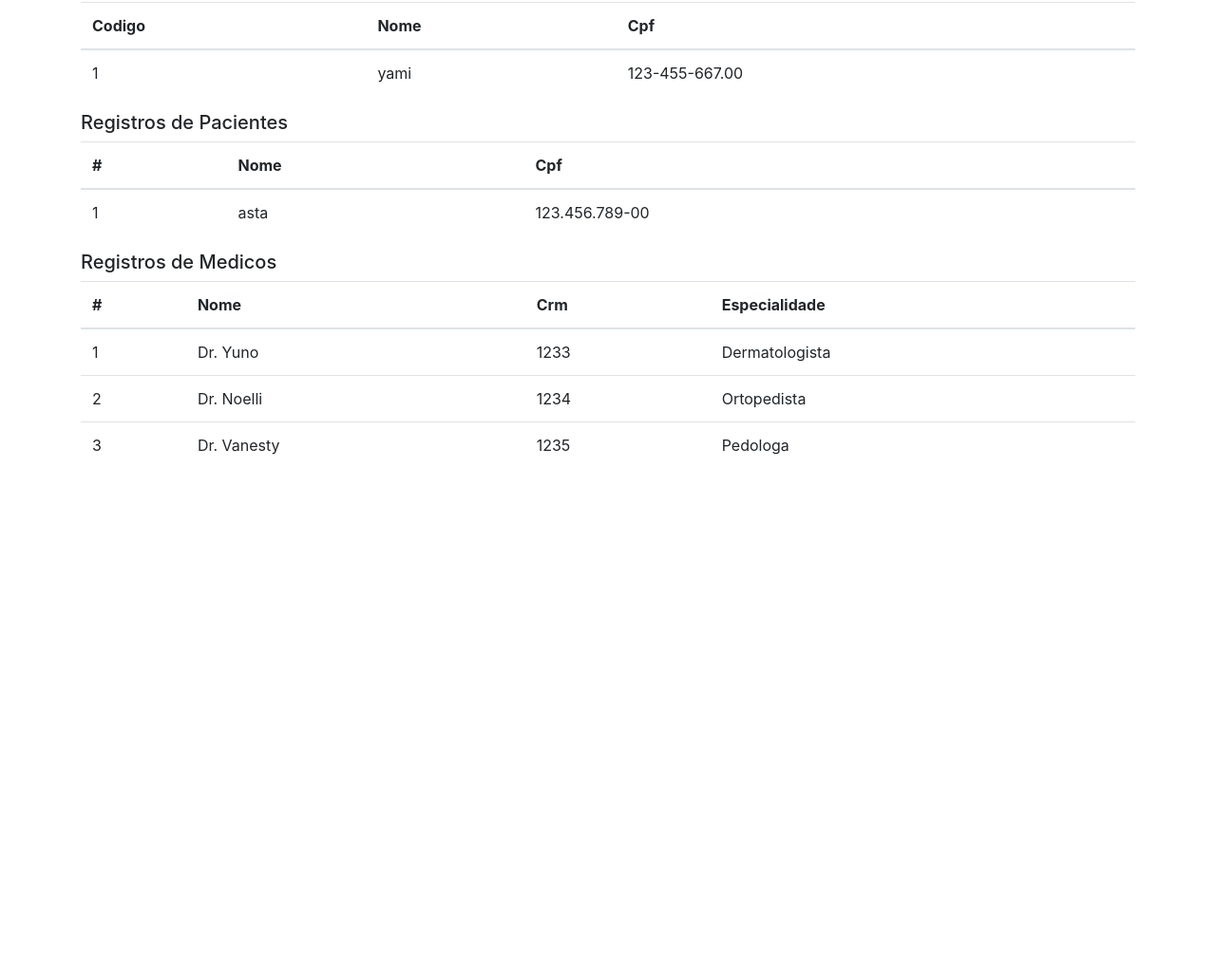
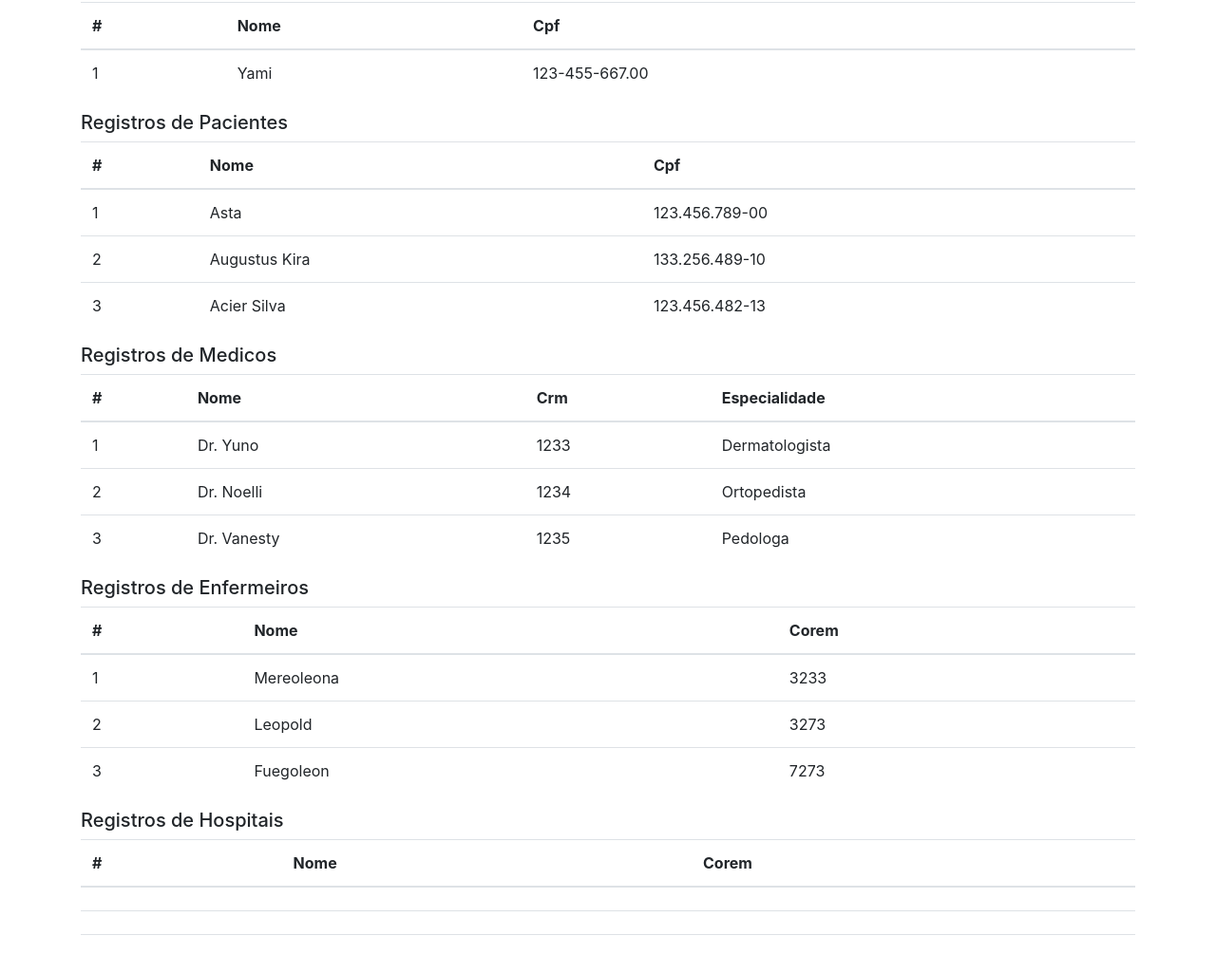
Before and after one commit to jvitorn/ExerHospitalType, a website: page index.html in a window 1280 px wide. Shown: the part 177-1202 px from the top of the page at 95% size. Before the commit the page ends 800 px from the top, so only its background shows below. Drawn offline with nearby package versions, Linux system fonts and the light colour scheme.

Commit message:
adicionando mais funcionarios

```diff
--- a/index.html
+++ b/index.html
@@ -36,7 +36,7 @@
                 <h5 class="h5">Registros de funcionarios</h5>
                     <thead>
                         <tr>
-                        <th scope="col">Codigo</th>
+                        <th scope="col">#</th>
                         <th scope="col">Nome</th>
                         <th scope="col">Cpf</th>
                         </tr>
@@ -65,9 +65,19 @@
                     </thead>
                     <tbody>
                         <tr>
-                            <td id="codigopaciente"></td>
-                            <td id="nomepaciente"></td>
-                            <td id="cpfpaciente"></td>
+                            <td id="codigopaciente1"></td>
+                            <td id="nomepaciente1"></td>
+                            <td id="cpfpaciente1"></td>
+                        </tr>
+                        <tr>
+                            <td id="codigopaciente2"></td>
+                            <td id="nomepaciente2"></td>
+                            <td id="cpfpaciente2"></td>
+                        </tr>
+                        <tr>
+                            <td id="codigopaciente3"></td>
+                            <td id="nomepaciente3"></td>
+                            <td id="cpfpaciente3"></td>
                         </tr>
                     </tbody>
                 </table>
@@ -109,12 +119,77 @@
                 </table>
             </div>
         </div>
+        <!-- Enfermeiro -->
+        <div class="row">
+             <div class="col-md-12 enfermeiro">
+                <table class="table">
+                <h5 class="h5">Registros de Enfermeiros</h5>
+                    <thead>
+                        <tr>
+                        <th scope="col">#</th>
+                        <th scope="col">Nome</th>
+                        <th scope="col">Corem</th>
+                        </tr>
+                    </thead>
+                    <tbody>
+                        <tr>
+                            <td id="codigoenfermeiro1"></td>
+                            <td id="nomeenfermeiro1"></td>
+                            <td id="corem1"></td>
+                        </tr>
+                        <tr>
+                            <td id="codigoenfermeiro2"></td>
+                            <td id="nomeenfermeiro2"></td>
+                            <td id="corem2"></td>
+                        </tr>
+                         <tr>
+                            <td id="codigoenfermeiro3"></td>
+                            <td id="nomeenfermeiro3"></td>
+                            <td id="corem3"></td>
+                        </tr>
+                    </tbody>
+                </table>
+            </div>
+        </div>
+        <!-- Enfermeiro -->
+        <div class="row">
+             <div class="col-md-12 enfermeiro">
+                <table class="table">
+                <h5 class="h5">Registros de Hospitais</h5>
+                    <thead>
+                        <tr>
+                        <th scope="col">#</th>
+                        <th scope="col">Nome</th>
+                        <th scope="col">Corem</th>
+                        </tr>
+                    </thead>
+                    <tbody>
+                        <tr>
+                            <td id="codigoenfermeiro1"></td>
+                            <td id="nomeenfermeiro1"></td>
+                            <td id="corem1"></td>
+                        </tr>
+                        <tr>
+                            <td id="codigoenfermeiro2"></td>
+                            <td id="nomeenfermeiro2"></td>
+                            <td id="corem2"></td>
+                        </tr>
+                         <tr>
+                            <td id="codigoenfermeiro3"></td>
+                            <td id="nomeenfermeiro3"></td>
+                            <td id="corem3"></td>
+                        </tr>
+                    </tbody>
+                </table>
+            </div>
+        </div>
     </div>
 </body>
 <script src="js/pessoa.js"></script>
 <script src="js/funcionario.js"></script>
 <script src="js/paciente.js"></script>
 <script src="js/medico.js"></script>
+<script src="js/enfermeiro.js"></script>
 <script src="js/funcoes.js"></script>
 <script src="js/inplementa.js"></script>
 </html>
--- a/js/funcoes.js
+++ b/js/funcoes.js
@@ -25,13 +25,13 @@ var hospital;
         mostrarfuncionariocodigo.textContent = f.getCodFuncionario().toString();
     }
     hospital.funcionario = funcionario;
-    function paciente(codigo, nome, cpf) {
+    function paciente(codigo, nome, cpf, nomepaciente, cpfpaciente, codigopaciente) {
         //definindo uma nova pessoa
         var pa = new hospital.Paciente(nome, cpf, codigo);
         //capturando id
-        var mostrarpaciente = document.getElementById('nomepaciente');
-        var mostrarpacientecpf = document.getElementById('cpfpaciente');
-        var mostrarpacientecodigo = document.getElementById('codigopaciente');
+        var mostrarpaciente = document.getElementById(nomepaciente);
+        var mostrarpacientecpf = document.getElementById(cpfpaciente);
+        var mostrarpacientecodigo = document.getElementById(codigopaciente);
         //puxando informaçoes da classe e inserindo no id
         mostrarpaciente.textContent = pa.getNome();
         mostrarpacientecpf.textContent = pa.getCpf();
@@ -55,4 +55,20 @@ var hospital;
         mostrarEspecialidade.textContent = m.getEspecialidade();
     }
     hospital.medico = medico;
+    function enfermeiro(codigo, nome, cpf, coren, idnomeE, idcodE, idcoremE) {
+        //definindo uma nova pessoa
+        var e = new hospital.Enfermeiro(nome, cpf, codigo);
+        e.setCoren(coren);
+        //capturando id
+        var mostrarnomeE = document.getElementById(idnomeE);
+        var mostrarcodE = document.getElementById(idcodE);
+        var mostrarCorem = document.getElementById(idcoremE);
+        //puxando informaçoes da classe e inserindo no id
+        mostrarnomeE.textContent = e.getNome();
+        mostrarcodE.textContent = e.getCodFuncionario().toString();
+        mostrarCorem.textContent = e.getCoren().toString();
+    }
+    hospital.enfermeiro = enfermeiro;
+    funcionario;
+    hospital.hospital();
 })(hospital || (hospital = {}));
--- a/js/inplementa.js
+++ b/js/inplementa.js
@@ -2,9 +2,14 @@
 var hospital;
 (function (hospital) {
     hospital.pessoa("joao", "123");
-    hospital.funcionario(1, "yami", "123-455-667.00");
-    hospital.paciente(1, "asta", "123.456.789-00");
+    hospital.funcionario(1, "Yami", "123-455-667.00");
+    hospital.paciente(1, "Asta", "123.456.789-00", "nomepaciente1", "cpfpaciente1", "codigopaciente1");
+    hospital.paciente(2, "Augustus Kira", "133.256.489-10", "nomepaciente2", "cpfpaciente2", "codigopaciente2");
+    hospital.paciente(3, "Acier Silva", "123.456.482-13", "nomepaciente3", "cpfpaciente3", "codigopaciente3");
     hospital.medico(1, "Dr. Yuno", "123.456.789-00", 1233, "Dermatologista", "nomem", "codm", "crm", "especialidade");
     hospital.medico(2, "Dr. Noelli", "134.436.749-00", 1234, "Ortopedista", "nomem2", "codm2", "crm2", "especialidade2");
     hospital.medico(3, "Dr. Vanesty", "174.437.729-10", 1235, "Pedologa", "nomem3", "codm3", "crm3", "especialidade3");
+    hospital.enfermeiro(1, "Mereoleona", "123.436.786-05", 3233, "nomeenfermeiro1", "codigoenfermeiro1", "corem1");
+    hospital.enfermeiro(2, "Leopold", "223.236.286-25", 3273, "nomeenfermeiro2", "codigoenfermeiro2", "corem2");
+    hospital.enfermeiro(3, "Fuegoleon", "222.446.766-65", 7273, "nomeenfermeiro3", "codigoenfermeiro3", "corem3");
 })(hospital || (hospital = {}));
```
Also changed, not shown: ts/funcoes.ts (+18 -4 lines), ts/inplementa.ts (+7 -2 lines).
